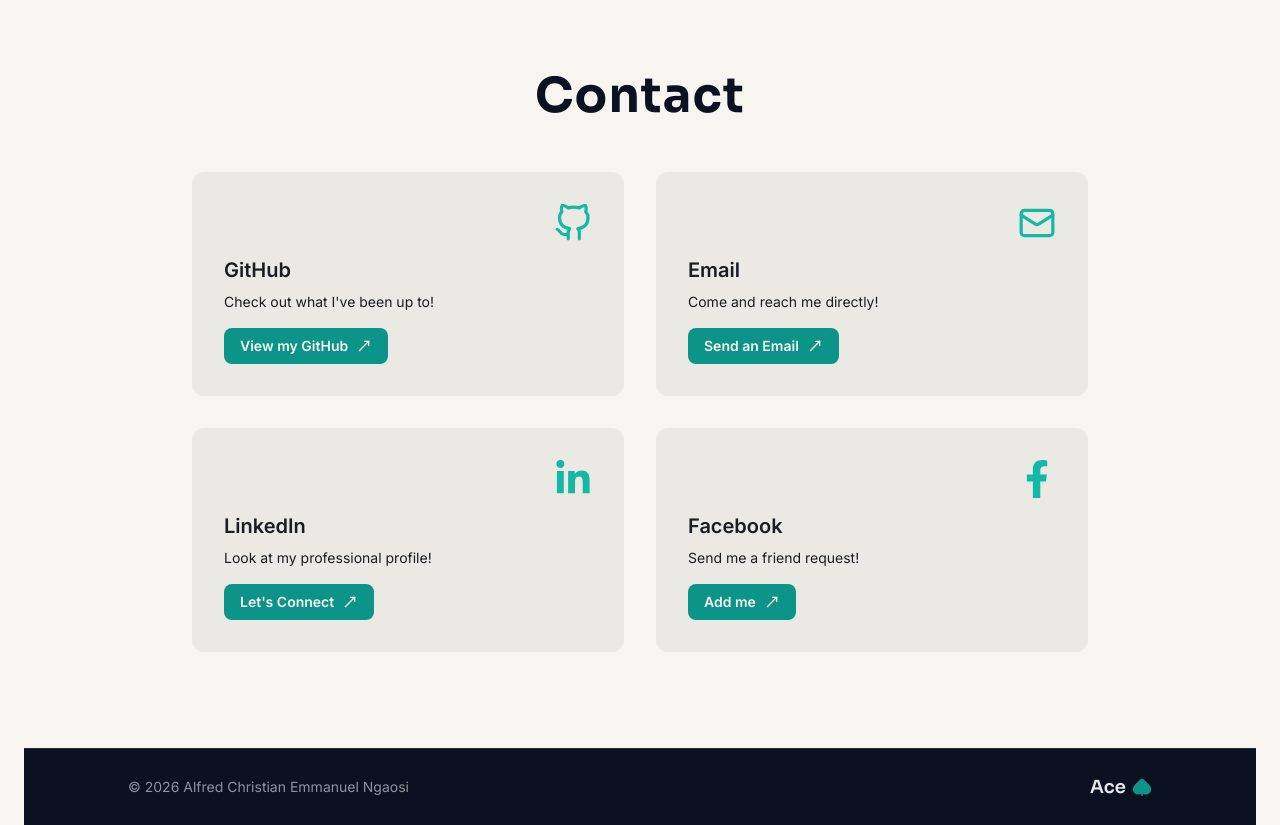
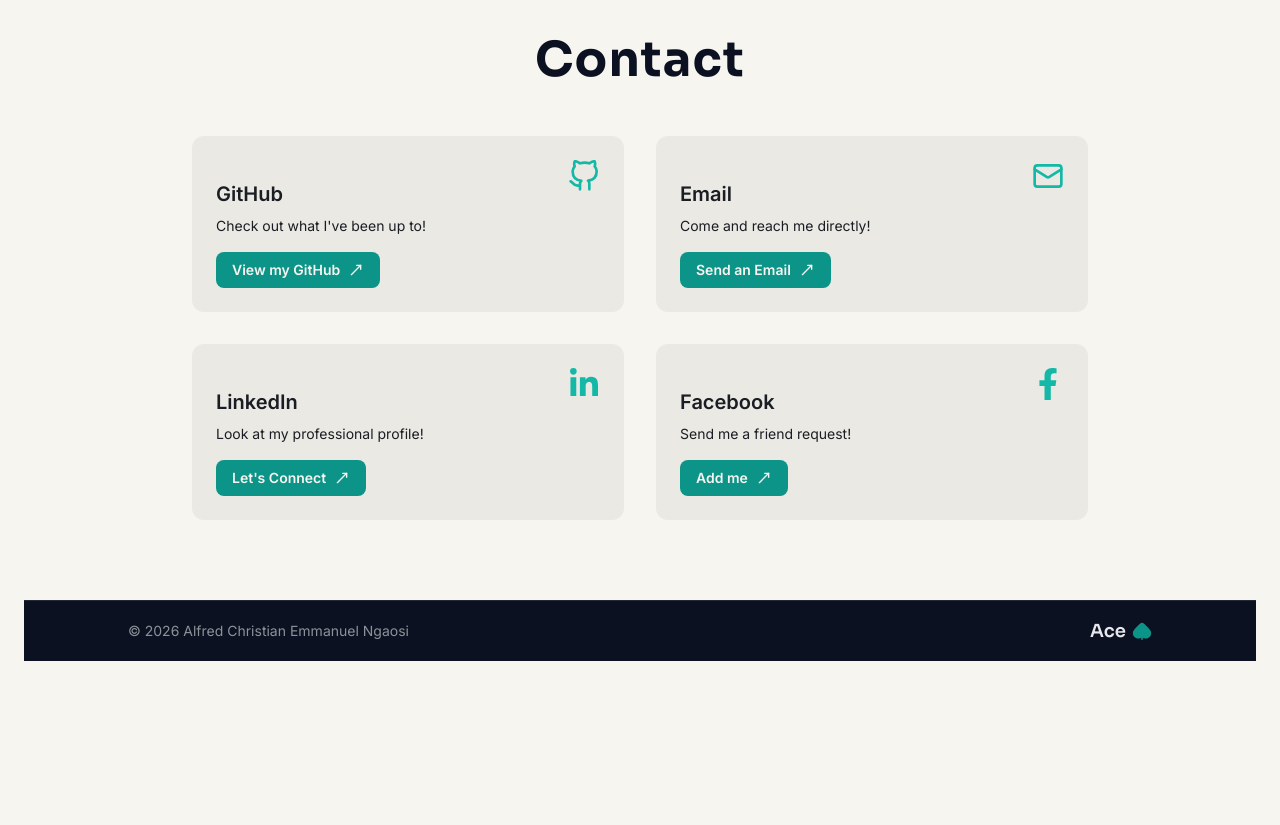
Before and after one commit to eysszn/ace-ngaosi-portfolio, a React (Vite) app: page /#education in a window 1280 px wide. Shown: the part 4360-5185 px from the top of the page. After the commit the page ends 5021 px from the top, so only its background shows below. Built offline with nearby package versions, Linux system fonts and the light colour scheme.

Commit message:
adjusted footer and contact to fit in one screen

```diff
--- a/src/components/Footer.jsx
+++ b/src/components/Footer.jsx
@@ -2,7 +2,7 @@ import { Spade } from 'lucide-react'
 
 export default function Footer() {
   return (
-    <footer className="px-8 md:px-16 py-6 bg-[var(--color-bg-dark)] border-t border-white/10">
+    <footer className="px-8 md:px-16 py-4 bg-[var(--color-bg-dark)] border-t border-white/10">
       <div className="max-w-5xl mx-auto flex flex-col sm:flex-row justify-between items-center gap-3">
         <span className="text-sm text-[var(--color-text-light)]/60">
           © {new Date().getFullYear()} Alfred Christian Emmanuel Ngaosi
--- a/src/sections/contact/Contact.jsx
+++ b/src/sections/contact/Contact.jsx
@@ -42,7 +42,7 @@ export default function Contact() {
   return (
     <section
       id="contact"
-      className="scroll-mt-[var(--navbar-height)] py-24 px-8 md:px-16 bg-[var(--color-bg-light)] dark:bg-[var(--color-bg-dark)] text-[var(--color-text-dark)] dark:text-[var(--color-text-light)]"
+      className="scroll-mt-[var(--navbar-height)] pt-15 pb-20 px-8 md:px-16 bg-[var(--color-bg-light)] dark:bg-[var(--color-bg-dark)] text-[var(--color-text-dark)] dark:text-[var(--color-text-light)]"
     >
       <div className="max-w-4xl mx-auto">
         <SectionHeader>Contact</SectionHeader>
@@ -51,9 +51,9 @@ export default function Contact() {
           {contacts.map(({ label, description, cta, icon: Icon, href, external }) => (
             <div
               key={label}
-              className="relative bg-black/5 dark:bg-white/5 rounded-xl p-8 min-h-56 flex flex-col justify-end"
+              className="relative bg-black/5 dark:bg-white/5 rounded-xl p-6 min-h-44 flex flex-col justify-end"
             >
-              <Icon size={38} className="absolute top-8 right-8 text-[var(--color-accent)]" />
+              <Icon size={32} className="absolute top-6 right-6 text-[var(--color-accent)]" />
 
               <div className="mb-2 pr-12">
                 <span className="font-bold text-xl">{label}</span>
```
